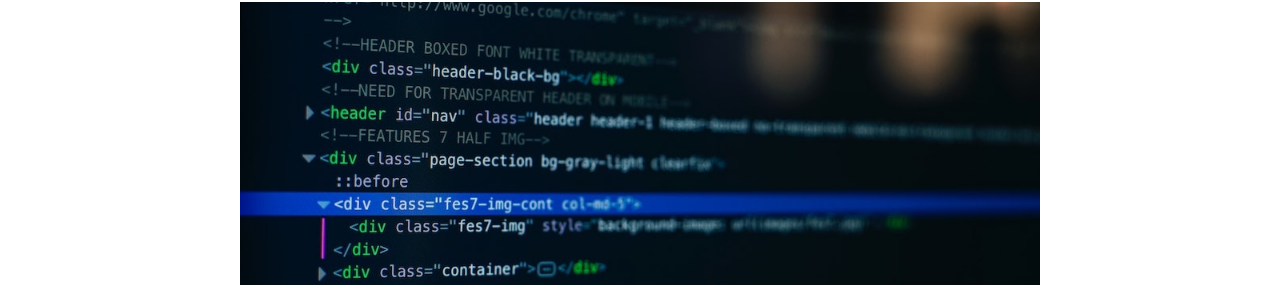
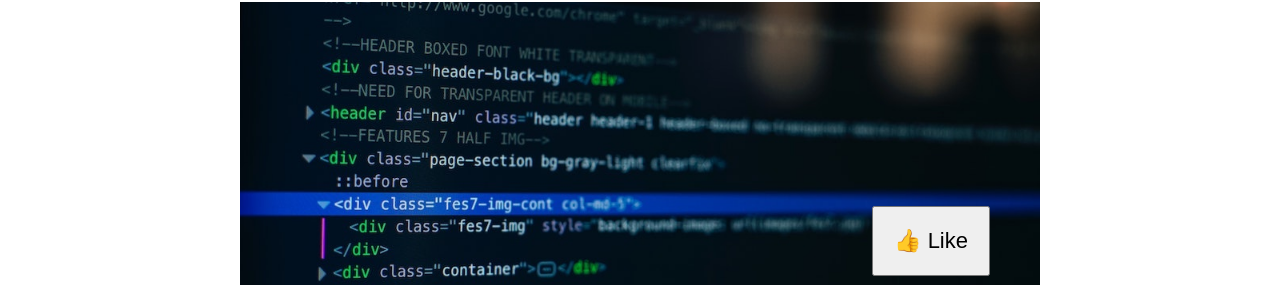
Before and after one commit to AniketRamteke/css, a plain HTML site: page index.html in a window 1280 px wide. Shown: the part 660-945 px from the top of the page. Drawn offline with Linux system fonts and the light colour scheme.

Commit message:
positioning absolute and relative

```diff
--- a/index.html
+++ b/index.html
@@ -51,6 +51,7 @@
             height="200"
             class="post-img"
           />
+          <button>👍 Like</button>
         </header>
 
         <p>
--- a/style.css
+++ b/style.css
@@ -8,11 +8,13 @@ body {
   color: #444;
   border-top: 10px solid #1098ad;
   margin: 0;
+  /* position: relative; */
 }
 
 .container {
   width: 800px;
   margin: 0 auto;
+  position: relative;
 }
 
 .main-header {
@@ -31,6 +33,7 @@ article {
 
 .post-header {
   margin-bottom: 40px;
+  position: relative;
 }
 
 aside {
@@ -169,6 +172,15 @@ nav a:link {
   display: block;
 }
 
+button {
+  font-size: 22px;
+  padding: 20px;
+  cursor: pointer;
+  position: absolute;
+  bottom: 50px;
+  right: 50px;
+}
+
 #copyright {
   color: red;
 }
```
Also changed, not shown: 1 other file.
